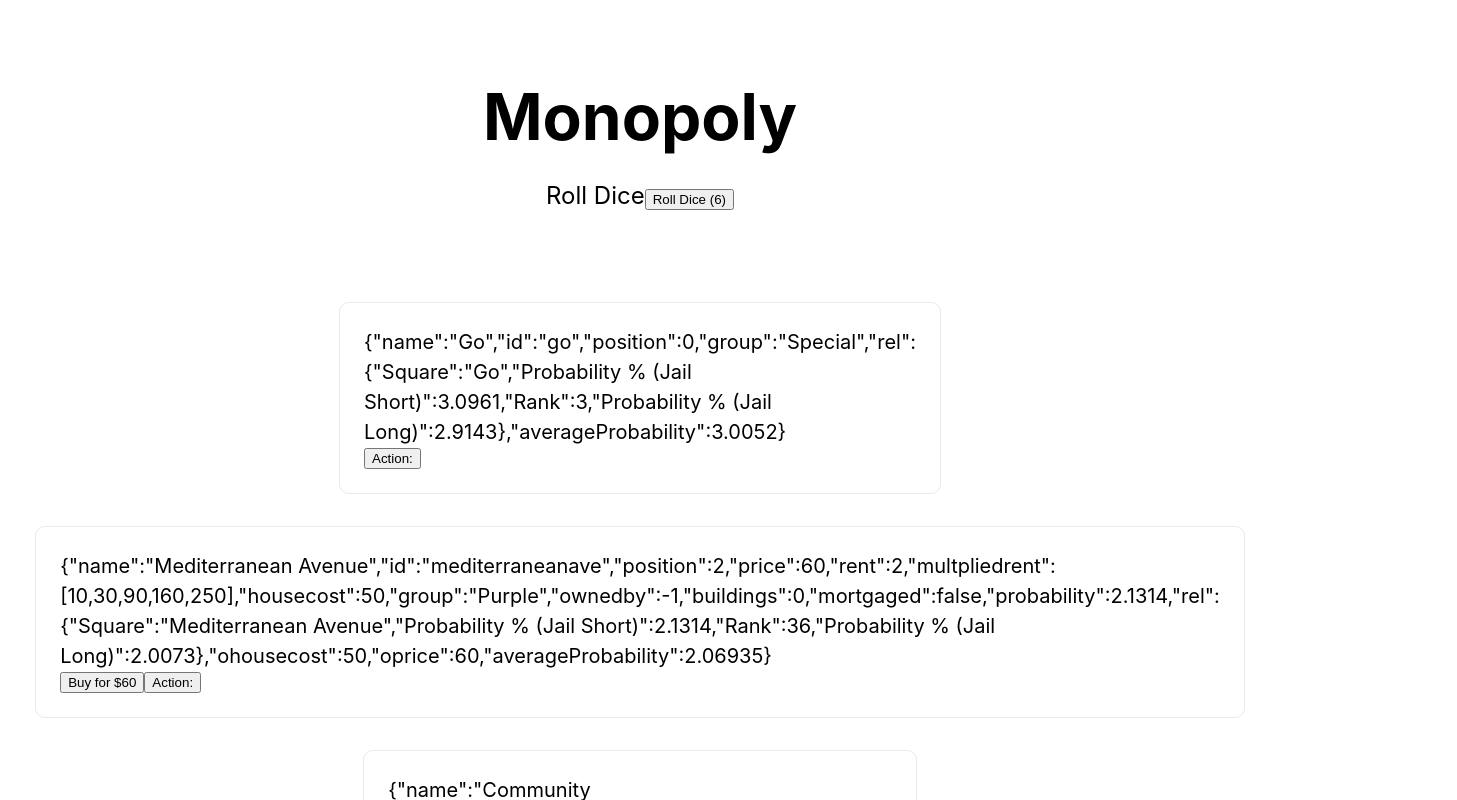
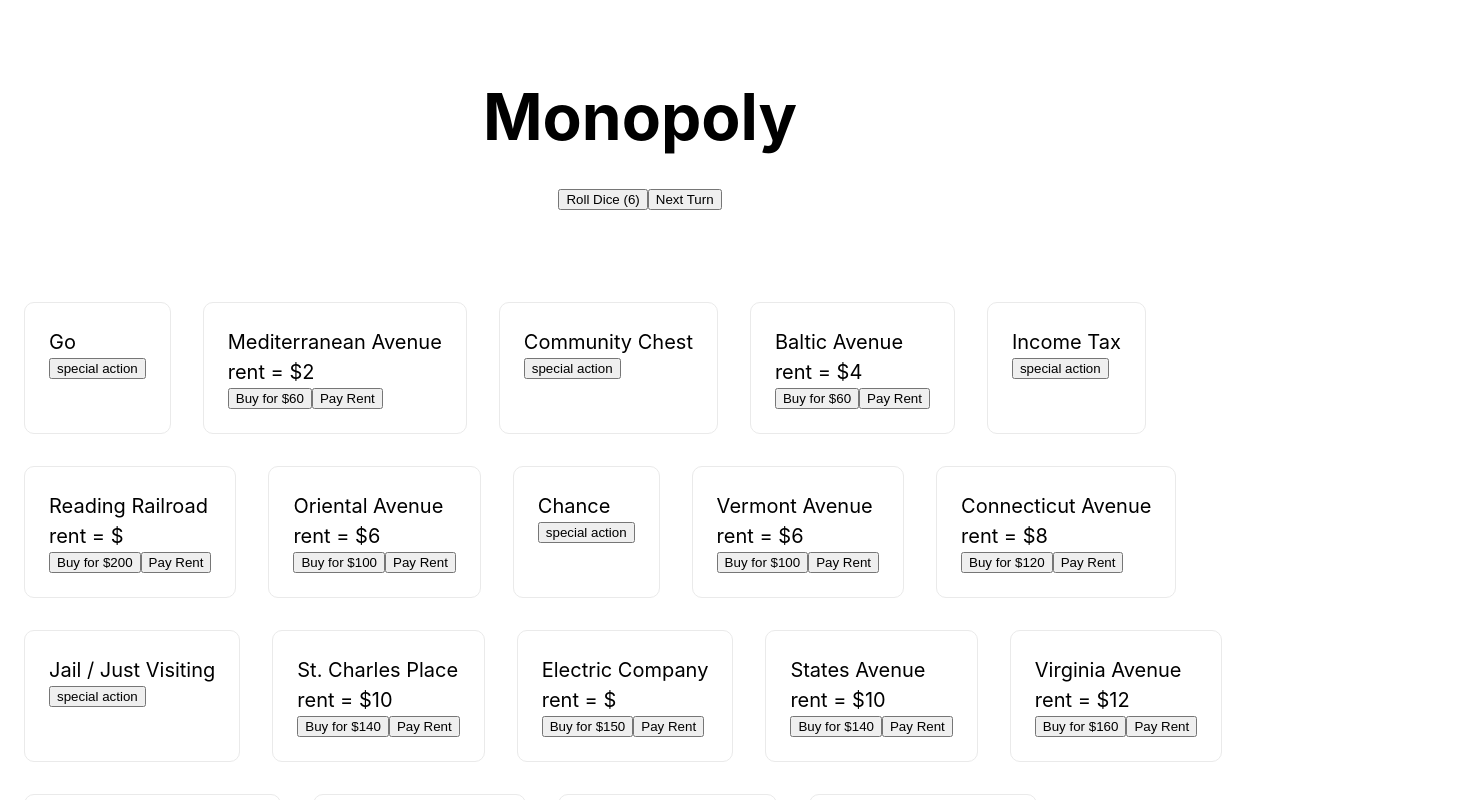
Before and after one commit to AxisAndAllies/monopoly, a Next.js app: page / in a window 1280 px wide. Shown: the top 800 px of the page, 1457 px wide, since content can reach past the window. Built offline with nearby package versions, Linux system fonts and the light colour scheme.

Commit message:
Add game logic

```diff
--- a/pages/index.js
+++ b/pages/index.js
@@ -2,14 +2,17 @@
 import styles from "../styles/Home.module.css";
 import Monopoly from "../assets/monopoly";
 import { useState } from "react";
+
+const pickRandElem = (arr) => arr[Math.floor(Math.random() * arr.length)];
 
 const DiceButton = () => {
   const [val, setVal] = useState(6);
   return (
     <button
       onClick={() => {
-        // lol not acc
-        setVal(Math.floor(Math.random() * 12) + 1);
+        setVal(
+          Math.floor(Math.random() * 6) + Math.floor(Math.random() * 6) + 1
+        );
         console.log("rolled", val);
       }}
     >
@@ -19,13 +22,13 @@
 };
 
 const BuyButton = ({ cost, onClick }) => {
-  console.log(cost);
+  // console.log(cost);
   return <button onClick={onClick}>Buy for ${cost}</button>;
 };
 
 const ActionButton = ({ descript, action }) => {
-  console.log(descript);
-  return <button onClick={action}>Action: {descript}</button>;
+  // console.log(descript);
+  return <button onClick={action}>{descript}</button>;
 };
 
 export default function Home() {
@@ -44,6 +47,83 @@
   ]);
   let [turn, setTurn] = useState(0);
 
+  let curPlayerId = () => players[turn].id;
+  let addPlayerMoney = (id, amount) => {
+    newPlayers = [...players];
+    players[id].money += amount;
+    setPlayers(newPlayers);
+  };
+  let setPlayerPos = (id, pos) => {
+    newPlayers = [...players];
+    players[id].pos = pos;
+    setPlayers(newPlayers);
+  };
+
+  const specialActions = (p) => {
+    () => {
+      switch (p.id) {
+        case "go":
+          return () => addPlayerMoney(curPlayerId, 200);
+          break;
+        case "jail":
+          return () => setPlayerPos(curPlayerId, 10);
+          break;
+        case "chance":
+          return () => {
+            let card = pickRandElem(chance);
+          };
+          break;
+        case "freeparking":
+          return () => setPlayerPos(curPlayerId, 10);
+          break;
+        case "communitychest":
+          return () => {
+            let card = pickRandElem(communitychest);
+            if (card.tileid) {
+              setPlayerPos(
+                curPlayerId,
+                properties.filter((p) => p.id == card.tileid)[0].position
+              );
+            }
+            if (card.movenearest) {
+              //pass
+            }
+            if (card.move) {
+              //
+            }
+            if (card.addfunds) {
+              addPlayerMoney(curPlayerId, card.amount);
+            }
+            if (card.removefunds) {
+              addPlayerMoney(curPlayerId, -card.amount);
+            }
+            if (card.removefundstoplayers) {
+              //
+            }
+            if (card.propertycharges) {
+              //
+            }
+            if (card.jail) {
+              if (card.subaction === "goto") {
+              }
+              if (card.subaction === "getout") {
+                //
+              }
+            }
+            if (card.addfundsfromplayers) {
+            }
+          };
+          break;
+        case "gotojail":
+          return () => setPlayerPos(curPlayerId, 10);
+          break;
+        case "luxurytax":
+          return () => setPlayerPos(curPlayerId, 10);
+          break;
+      }
+    };
+  };
+
   return (
     <div className={styles.container}>
       <Head>
@@ -55,8 +135,16 @@
         <h1 className={styles.title}>Monopoly</h1>
 
         <p className={styles.description}>
-          Roll Dice
+          {/* Roll Dice */}
           <DiceButton />
+          <button
+            onClick={() => {
+              setTurn((turn) => (turn + 1) % players.length);
+              console.log(turn);
+            }}
+          >
+            Next Turn
+          </button>
         </p>
 
         <div className={styles.grid}>
@@ -66,39 +154,46 @@
             .map((p) => (
               <>
                 <div className={styles.card}>
-                  <p>{JSON.stringify(p)}</p>
+                  <p>{p.name}</p>
+
+                  <p>{p.mortgaged && "***Mortgaged"}</p>
+                  <p>
+                    {p.ownedby &&
+                      p.ownedby !== -1 &&
+                      `***owned by ${p.ownedby}`}
+                  </p>
+                  {p.buildings ? <p>Buildings: {p.buildings}</p> : null}
+
                   {p.price && (
+                    <>
+                      <p>rent = ${p.rent}</p>
                       <BuyButton
                         cost={p.price}
                         onClick={() => {
                           console.log("clicked");
                         }}
                       />
-                  )}
+                      {p.ownedby && (
                         <ActionButton
-                    descript={() => {
-                      //pass
-                    }}
+                          descript={"Pay Rent"}
                           action={() => {
                             //pass
                           }}
                         />
+                      )}
+                    </>
+                  )}
+                  {p.group === "Special" && (
+                    <ActionButton
+                      descript="special action"
+                      action={specialActions(p)}
+                    />
+                  )}
                 </div>
               </>
             ))}
         </div>
       </main>
-
-      <footer className={styles.footer}>
-        <a
-          href="https://vercel.com?utm_source=create-next-app&utm_medium=default-template&utm_campaign=create-next-app"
-          target="_blank"
-          rel="noopener noreferrer"
-        >
-          Powered by{" "}
-          <img src="/vercel.svg" alt="Vercel Logo" className={styles.logo} />
-        </a>
-      </footer>
     </div>
   );
 }
--- a/styles/Home.module.css
+++ b/styles/Home.module.css
@@ -73,17 +73,16 @@
 
 .grid {
   display: flex;
-  align-items: center;
-  justify-content: center;
+  align-items: top;
+  justify-content: left;
   flex-wrap: wrap;
 
-  max-width: 800px;
+  max-width: 1800px;
   margin-top: 3rem;
 }
 
 .card {
   margin: 1rem;
-  flex-basis: 45%;
   padding: 1.5rem;
   text-align: left;
   color: inherit;
```
Lines whose indentation alone changed are shown as unchanged.
